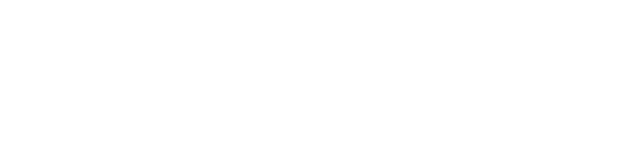
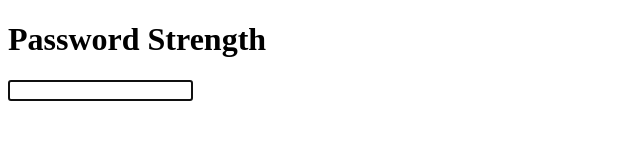
Before and after one commit to mdelcore/password-strength-app, a plain HTML site: page index.html in a window 1280 px wide. Shown: the whole page, without its empty margins (0-640 px from the left). Drawn offline with Linux system fonts and the light colour scheme.

Commit message:
built out html file for app

```diff
--- a/index.html
+++ b/index.html
@@ -7,6 +7,17 @@
   <title>Password Strength App</title>
 </head>
 <body>
+  <h1>Password Strength</h1>
 
+  <section>
+    <div class="strength">
+      <div>
+        <input type="text" autofocus />
+        <div class="password-check"></div>
+      </div>
+    </div>
+  </section>
+<!-- JS File -->
+<script src="app.js"></script>
 </body>
 </html>
```
